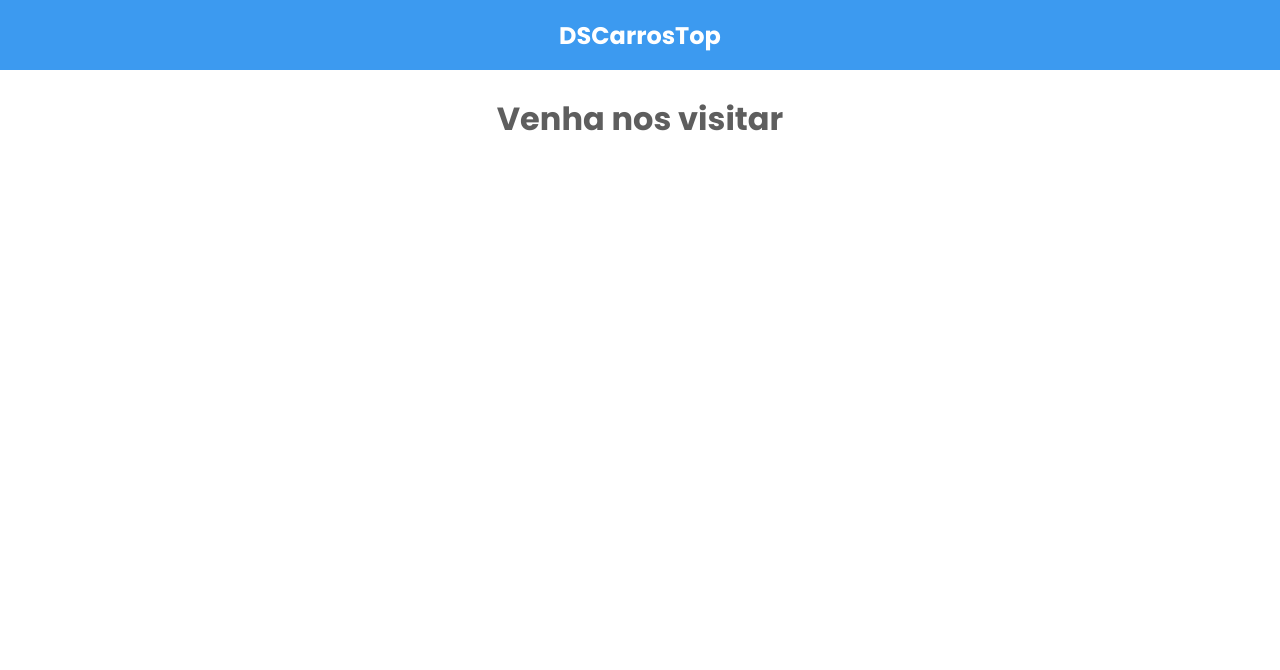
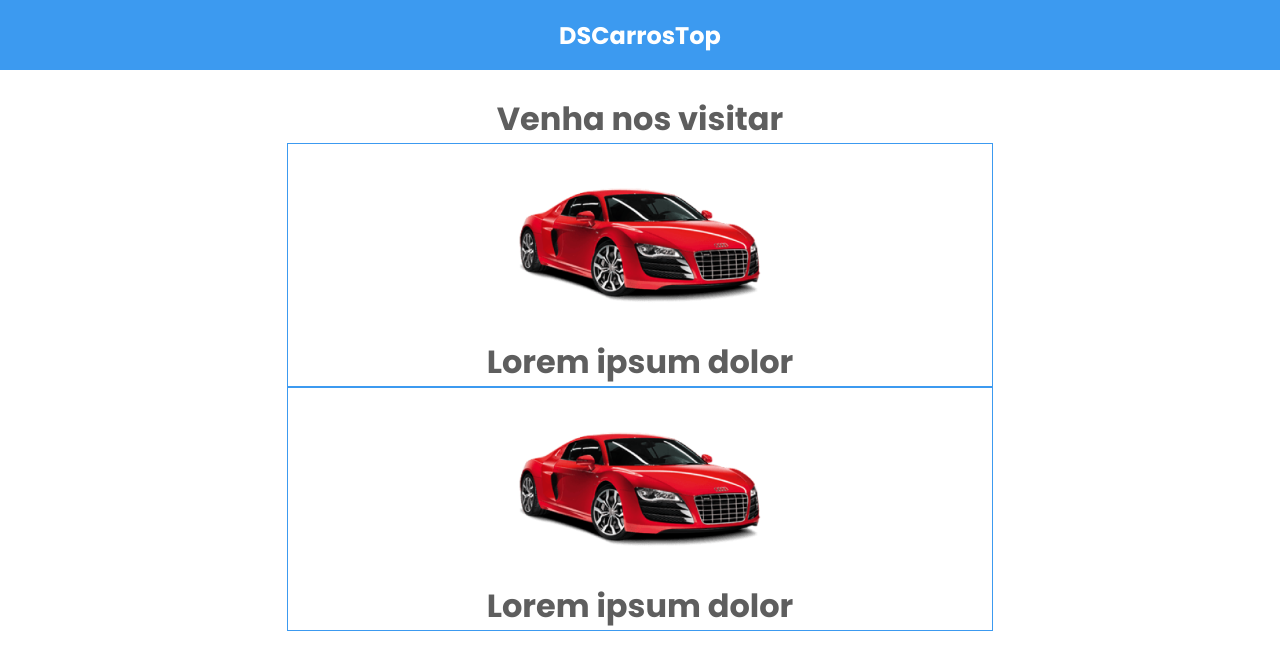
Before and after one commit to Ital023/DSCarrosTop, a React (Vite) app: page / in a window 1280 px wide. Shown: the top 670 px of the page. Built offline with nearby package versions, Linux system fonts and the light colour scheme.

Commit message:
feat: Car card

```diff
--- /dev/null
+++ b/src/components/CarCard/index.tsx
@@ -0,0 +1,11 @@
+import './styles.css'
+import carImg from '../../assets/car.png'
+
+export default function CarCard() {
+  return (
+    <div className="dsct-card">
+      <img src={carImg} alt="carro" />
+      <h2>Lorem ipsum dolor</h2>
+    </div>
+  );
+}
--- /dev/null
+++ b/src/components/CarCard/styles.css
@@ -0,0 +1,12 @@
+.dsct-card {
+    width: 100%;
+    border: 1px solid #3C9AF0;
+    display: flex;
+    justify-content: center;
+    flex-direction: column;
+    align-items: center;
+}
+
+.dsct-card img {
+    width: 260px;
+}
--- a/src/index.css
+++ b/src/index.css
@@ -31,6 +31,6 @@ main {
 
 .dsct-container {
   width: 100%;
-  max-width: 960px;
+  max-width: 746px;
   margin: 0 auto;
 }
--- a/src/routes/Home/index.tsx
+++ b/src/routes/Home/index.tsx
@@ -1,15 +1,17 @@
+import CarCard from "../../components/CarCard";
 import Header from "../../components/Header";
 import "./styles.css";
 
 export default function Home() {
   return (
     <>
-      <Header/>
+      <Header />
       <main className="dsct-container">
         <section>
           <h2>Venha nos visitar</h2>
           <div>
-
+            <CarCard/>
+            <CarCard/>
           </div>
         </section>
       </main>
```
